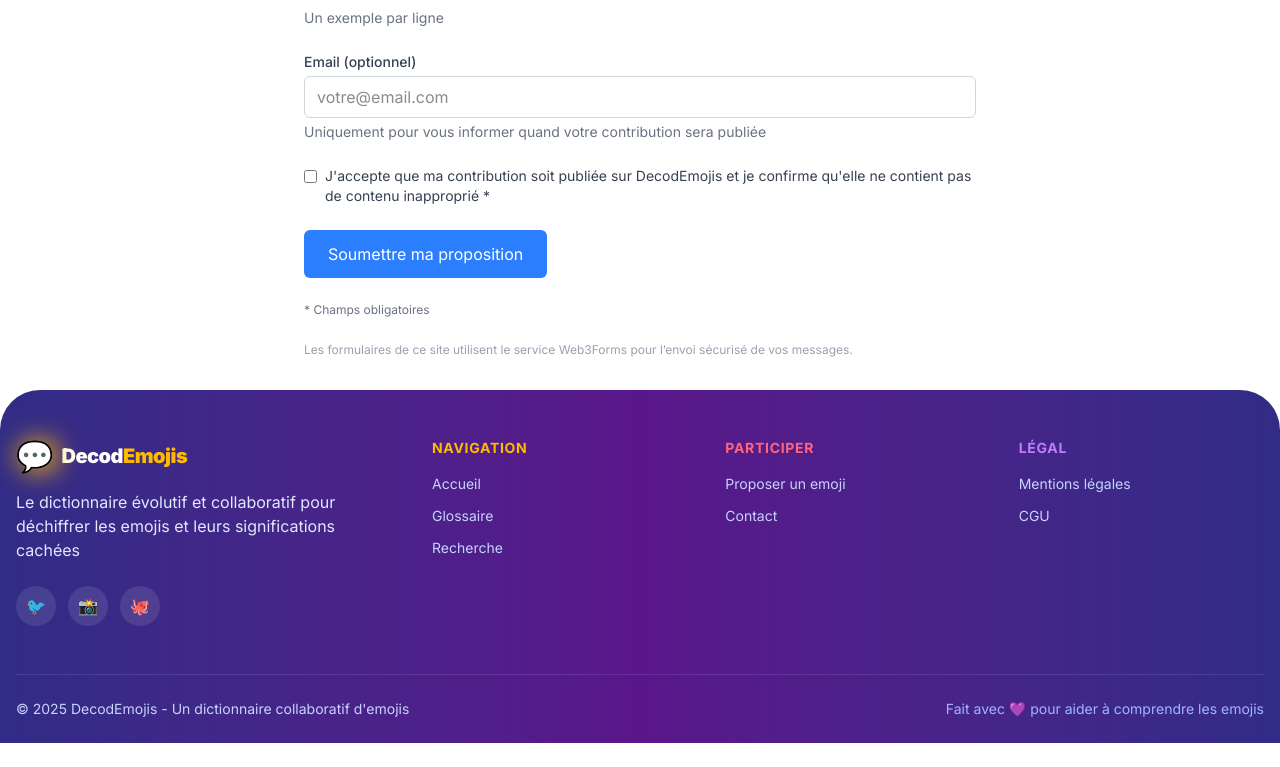
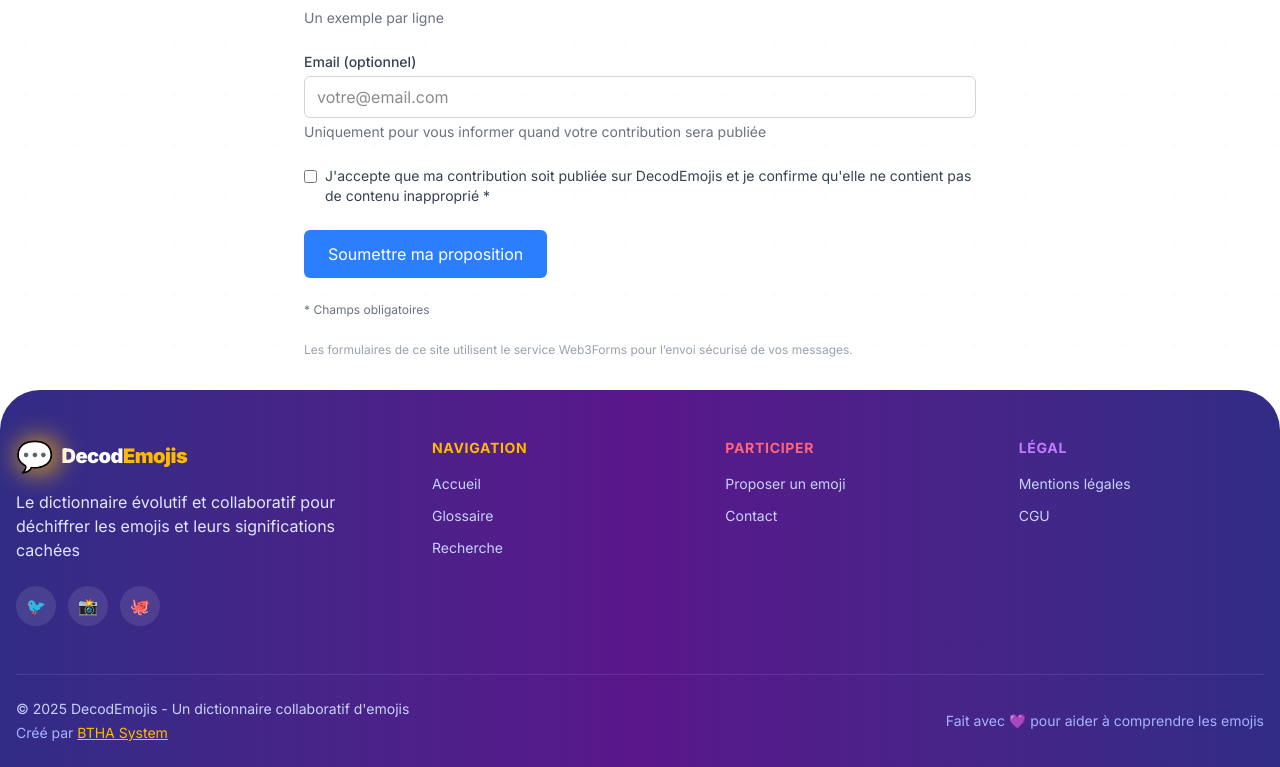
Before and after one commit to Ty-HA/decodemojis_app, a Next.js app: page /proposer in a window 1280 px wide. Shown: the part 630-1397 px from the top of the page. Before the commit the page ends 1373 px from the top, so only its background shows below. Built offline with nearby package versions, Linux system fonts and the light colour scheme.

Commit message:
Btha System url added

```diff
--- a/src/components/Footer.tsx
+++ b/src/components/Footer.tsx
@@ -95,9 +95,22 @@ export default function Footer() {
 
           {/* Bottom copyright */}
           <div className="border-t border-white/10 pt-6 flex flex-col md:flex-row items-center justify-between">
-            <p className="text-sm text-indigo-200">
-              &copy; {currentYear} DecodEmojis - Un dictionnaire collaboratif d&apos;emojis
-            </p>
+            <div className="flex flex-col items-center md:items-start">
+              <p className="text-sm text-indigo-200">
+                &copy; {currentYear} DecodEmojis - Un dictionnaire collaboratif d&apos;emojis
+              </p>
+              <p className="text-sm text-indigo-300 mt-1">
+                Créé par{' '}
+                <a
+                  href="https://bthasystem.io/"
+                  target="_blank"
+                  rel="noopener noreferrer"
+                  className="text-amber-400 hover:text-amber-300 transition-colors underline"
+                >
+                  BTHA System
+                </a>
+              </p>
+            </div>
             <p className="text-sm text-indigo-300 mt-3 md:mt-0">
               Fait avec 💜 pour aider à comprendre les emojis
             </p>
```
